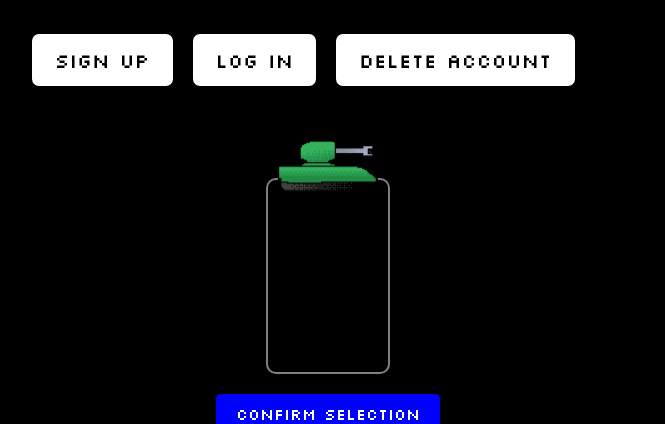
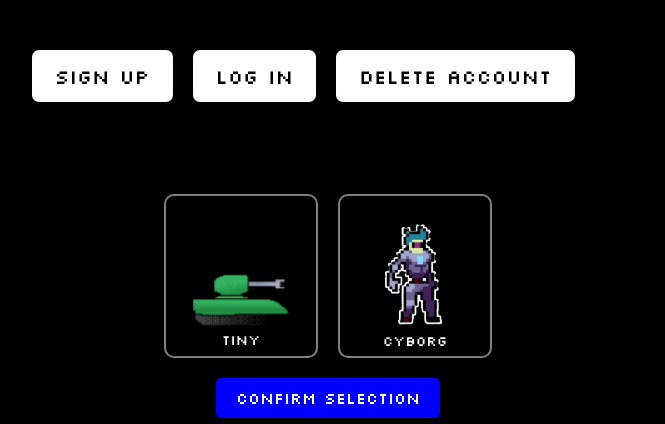
Before and after one commit to kaicrabb/SPProject, a React (Create React App) app in the folder frontend/: page /CharacterSelect in a window 1280 px wide. Shown: the part 421-845 px from the top of the page, without its empty margins (312-977 px from the left). Built offline with nearby package versions, Linux system fonts and the light colour scheme.

Commit message:
Made some Character select changes

```diff
--- a/frontend/src/character_select/character_select.js
+++ b/frontend/src/character_select/character_select.js
@@ -9,8 +9,9 @@ function CharacterSelect({ setSelectedImage }) {
   // List of character images
   const CharacterImages = [
     { name: 'Tiny', src: '/charactericons/tiny.png' },
-        // Add more character sprites here, make sure png name is all lowercase, and name matches png name
-        // Dead sprites should be named "name"-dead.png check tiny in public/charactericons for example
+    { name: 'Cyborg', src: '/charactericons/cyborg.png' },
+    // Add more character sprites here, place the images in the public charactericons folder,
+    // name image files in all lowercase "name.png" and "name-dead.png" where name is whatever you want it to be
   ];
 
   useEffect(() => {
@@ -27,8 +28,8 @@ function CharacterSelect({ setSelectedImage }) {
 
   // Handle character selection
   const handleSelect = (character) => {
-        setSelectedCharacter(character);
-        setSelectedImage(character.src);
+    setSelectedCharacter(character);  // Store the selected character
+    setSelectedImage(character.src);  // Update the image
   };
 
   // Send character data to the server
@@ -38,21 +39,18 @@ function CharacterSelect({ setSelectedImage }) {
       return;
     }
 
-        // Log the selected character and the constructed deadSprite
-        console.log('Selected Character:', selectedCharacter);
     const deadSprite = `/charactericons/${selectedCharacter.name.toLowerCase()}-dead.png`;
-        console.log('Dead Sprite:', deadSprite);
 
     try {
       const response = await fetch('http://localhost:3000/submit-character', {
         method: 'POST',
         headers: {
           'Content-Type': 'application/json',
-                    'Authorization': `Bearer ${token}`,
+          Authorization: `Bearer ${token}`,
         },
         body: JSON.stringify({
           character: selectedCharacter.src,
-                    deadSprite: deadSprite, // Using the computed deadSprite value
+          deadSprite,
         }),
       });
 
@@ -71,25 +69,42 @@ function CharacterSelect({ setSelectedImage }) {
   return (
     <div style={{ fontFamily: 'Silkscreen, sans-serif', textAlign: 'center' }}>
       <h1>Select Your Character</h1>
+      {selectedCharacter && (
+        <h2 style={{ marginBottom: '20px', color: 'gold' }}>{selectedCharacter.name}</h2>
+      )}
       <div style={{ display: 'flex', justifyContent: 'center', gap: '20px', flexWrap: 'wrap' }}>
         {CharacterImages.map((character, index) => (
           <div
             key={index}
             onClick={() => handleSelect(character)}
             style={{
-                            border: selectedCharacter === character ? '3px solid gold' : '2px solid gray',
+              border: selectedCharacter?.name === character.name ? '5px solid gold' : '2px solid gray',
+              boxShadow: selectedCharacter?.name === character.name ? '0 0 10px 2px gold' : 'none',
               borderRadius: '10px',
-                            padding: '10px',
+              padding: '5px',
               cursor: 'pointer',
               transition: 'border 0.3s',
+              display: 'flex',
+              flexDirection: 'column',
+              alignItems: 'center',
+              justifyContent: 'center',
+              width: '140px',
+              height: '150px',
             }}
           >
             <img
               src={character.src}
               alt={character.name}
-                            style={{ width: '100px', height: '100px', objectFit: 'cover' }}
+              style={{
+                width: '70%',
+                height: '70%',
+                objectFit: 'contain',
+                top: '5px',
+              }}
             />
-                        <p>{character.name}</p>
+            <p style={{ marginTop: '10px', fontSize: '14px', color: 'white' }}>
+              {character.name}
+            </p>
           </div>
         ))}
       </div>
```
Also changed, not shown: frontend/public/charactericons/cyborg-dead.png (renamed from frontend/public/img/cyborg-dead.png), frontend/public/charactericons/cyborg.png (renamed from frontend/public/img/cyborg.png). Lines whose indentation alone changed are shown as unchanged.
